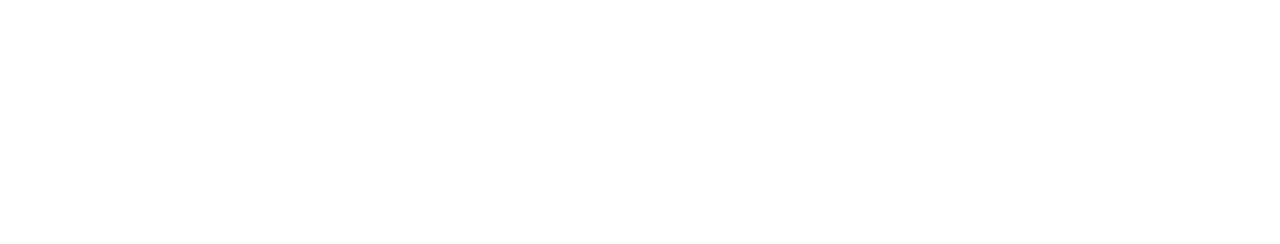
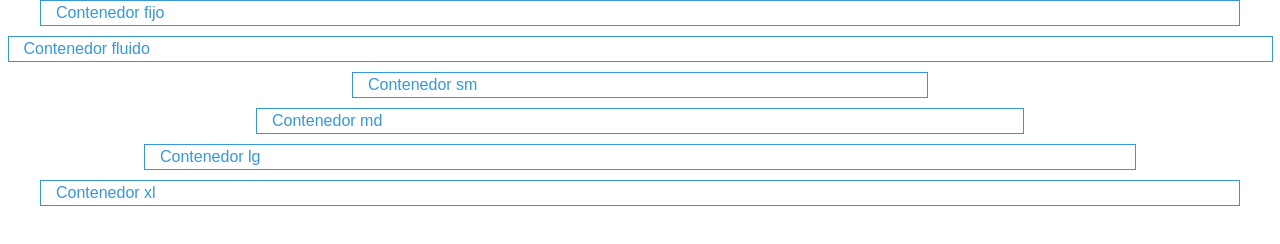
Before and after one commit to abigail753/framework_sass, a website: page index.html in a window 1280 px wide. Drawn offline with Linux system fonts and the light colour scheme.

Commit message:
Parte 5 - Sin refactorizacion

```diff
--- a/index.html
+++ b/index.html
@@ -5,9 +5,34 @@
     <meta charset="UTF-8" />
     <meta name="viewport" content="width=device-width, initial-scale=1.0" />
     <title>Framework SASS</title>
+
+    <link rel="stylesheet" href="static/css/styles.css">
 </head>
 
 <body>
+    <div class="container" style="border: 1px solid">
+        Contenedor fijo
+    </div>
+
+    <div class="container-fluid" style="border:1px solid; margin-top: 10px">
+        Contenedor fluido
+    </div>
+
+    <div class="container-sm" style="border:1px solid; margin-top: 10px">
+        Contenedor sm
+    </div>
+
+    <div class="container-md" style="border:1px solid; margin-top: 10px">
+        Contenedor md
+    </div>
+
+    <div class="container-lg" style="border:1px solid; margin-top: 10px">
+        Contenedor lg
+    </div>
+
+    <div class="container-xl" style="border:1px solid; margin-top: 10px">
+        Contenedor xl
+    </div>
 
 </body>
 
--- /dev/null
+++ b/static/sass/layout/_containers.scss
@@ -0,0 +1,41 @@
+/* Containers */
+$breakpoints: (
+    sm: 576px,
+    md: 768px,
+    lg: 992px,
+    xl: 1200px
+);
+
+.container-base {
+    width: 100%;
+    padding-inline: 15px;
+    margin-left: auto;
+    margin-right: auto;
+}
+
+.container {
+    @extend .container-base;
+    max-width: calc(100% - 15px);
+
+    @each $breakpoint, $size in $breakpoints {
+        @media (width >=$size) {
+            max-width: $size;
+        }
+    }
+}
+
+.container-fluid {
+    @extend .container-base;
+    max-width: calc(100% - 15px);
+}
+
+@each $breakpoint, $size in $breakpoints {
+    .container-#{$breakpoint} {
+        @extend .container-base;
+        max-width: calc(100% - 15px);
+
+        @media (width >= $size) {
+            max-width: $size;
+        }
+    }
+}
--- a/static/sass/styles.scss
+++ b/static/sass/styles.scss
@@ -2,4 +2,5 @@
 @use 'base/variables' as vars;
 @use 'base/base';
 @use 'base/typography';
-@use 'base/colors'
+@use 'base/colors';
+@use 'layout/containers';
```
Also changed, not shown: static/css/styles.css, 1 other file.
